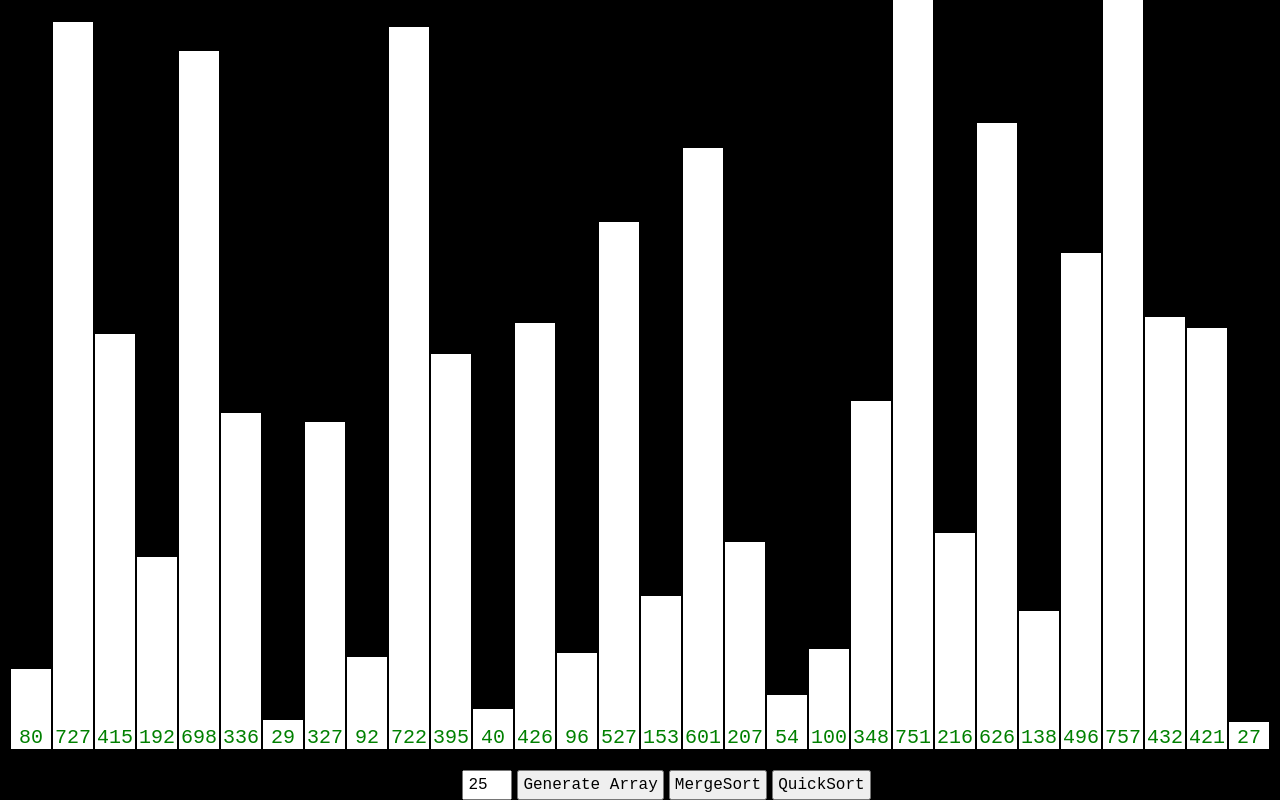
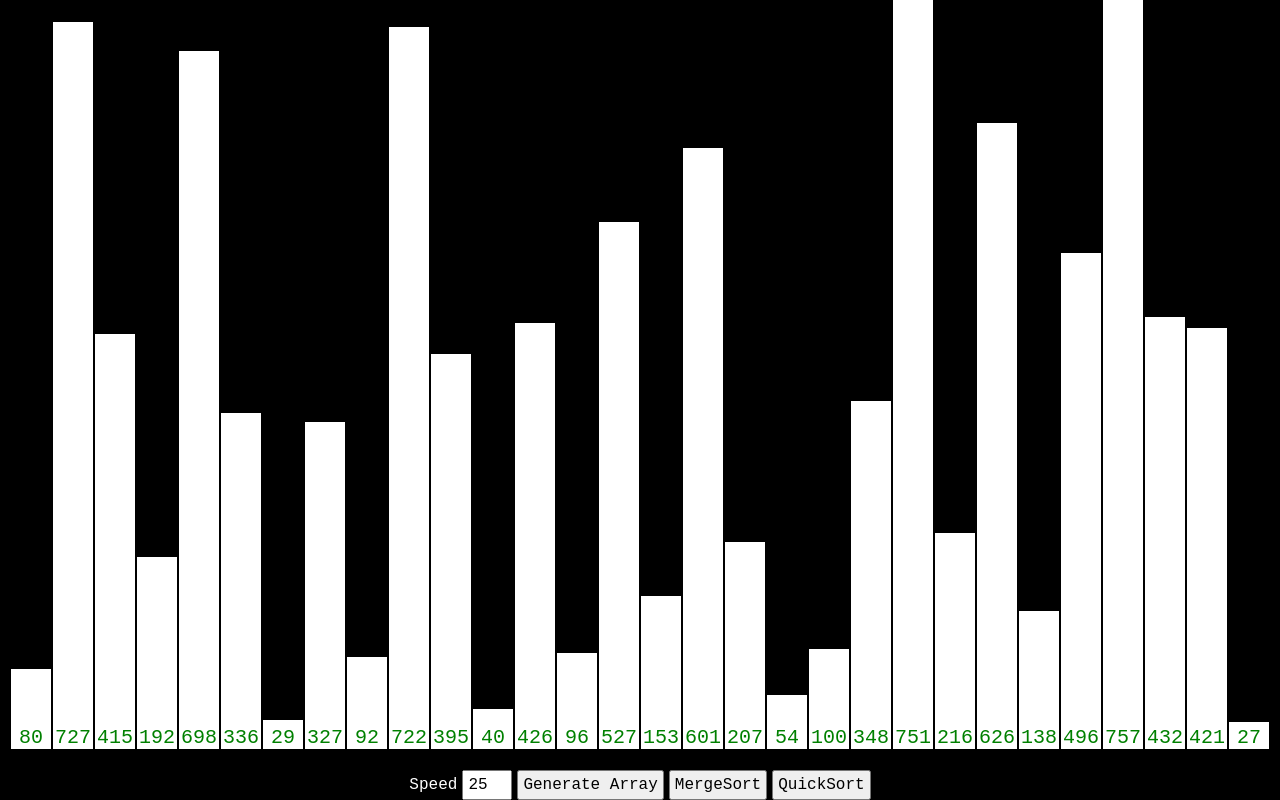
Before and after one commit to zyadelhady/sort-visualizer, a React (Create React App) app: page / in a window 1280 px wide. Built offline with nearby package versions, Linux system fonts and the light colour scheme.

Commit message:
label change

```diff
--- a/src/App.css
+++ b/src/App.css
@@ -38,3 +38,7 @@ input {
 .buttons > :not(:last-child) {
   margin-right: 5px;
 }
+
+label {
+  color: white;
+}
```
